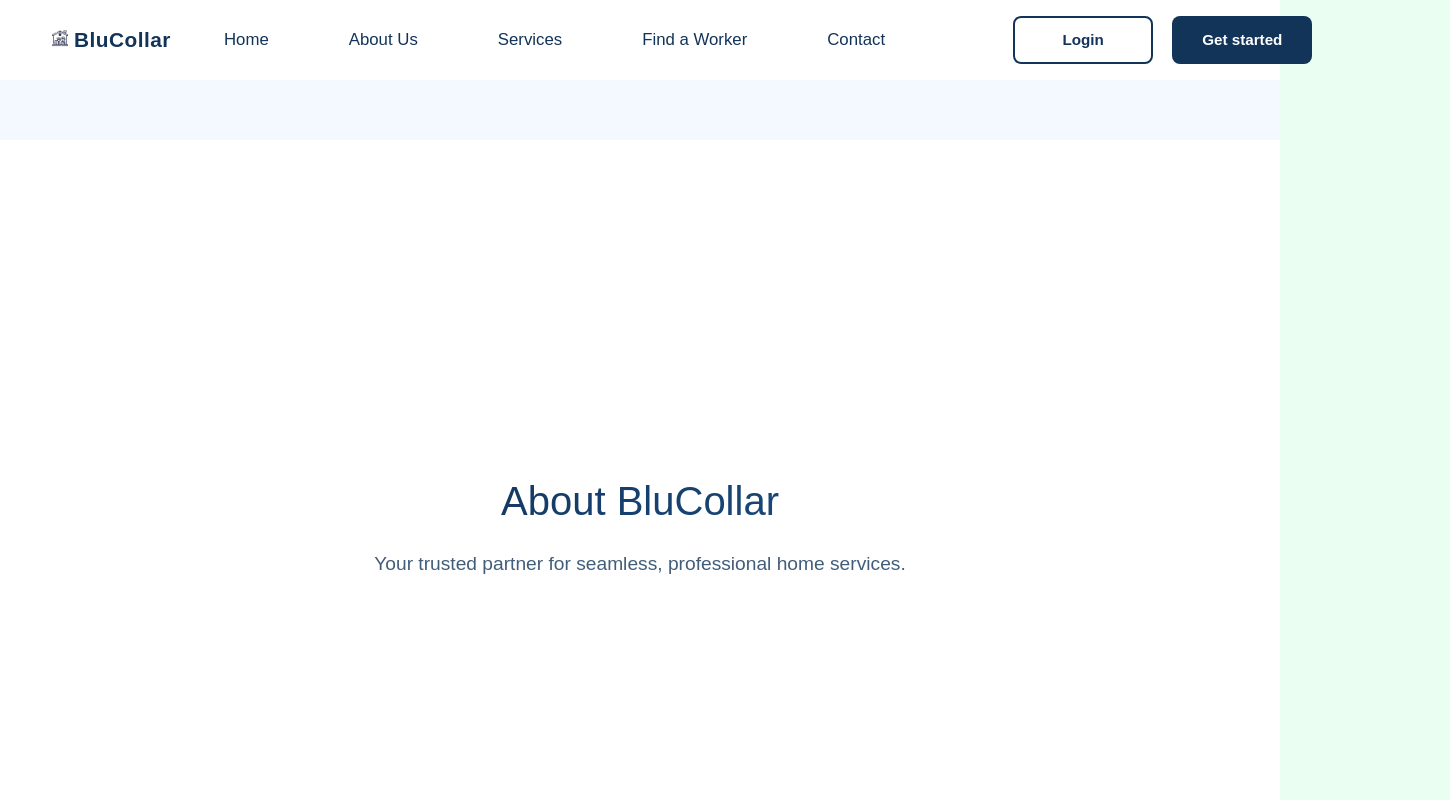
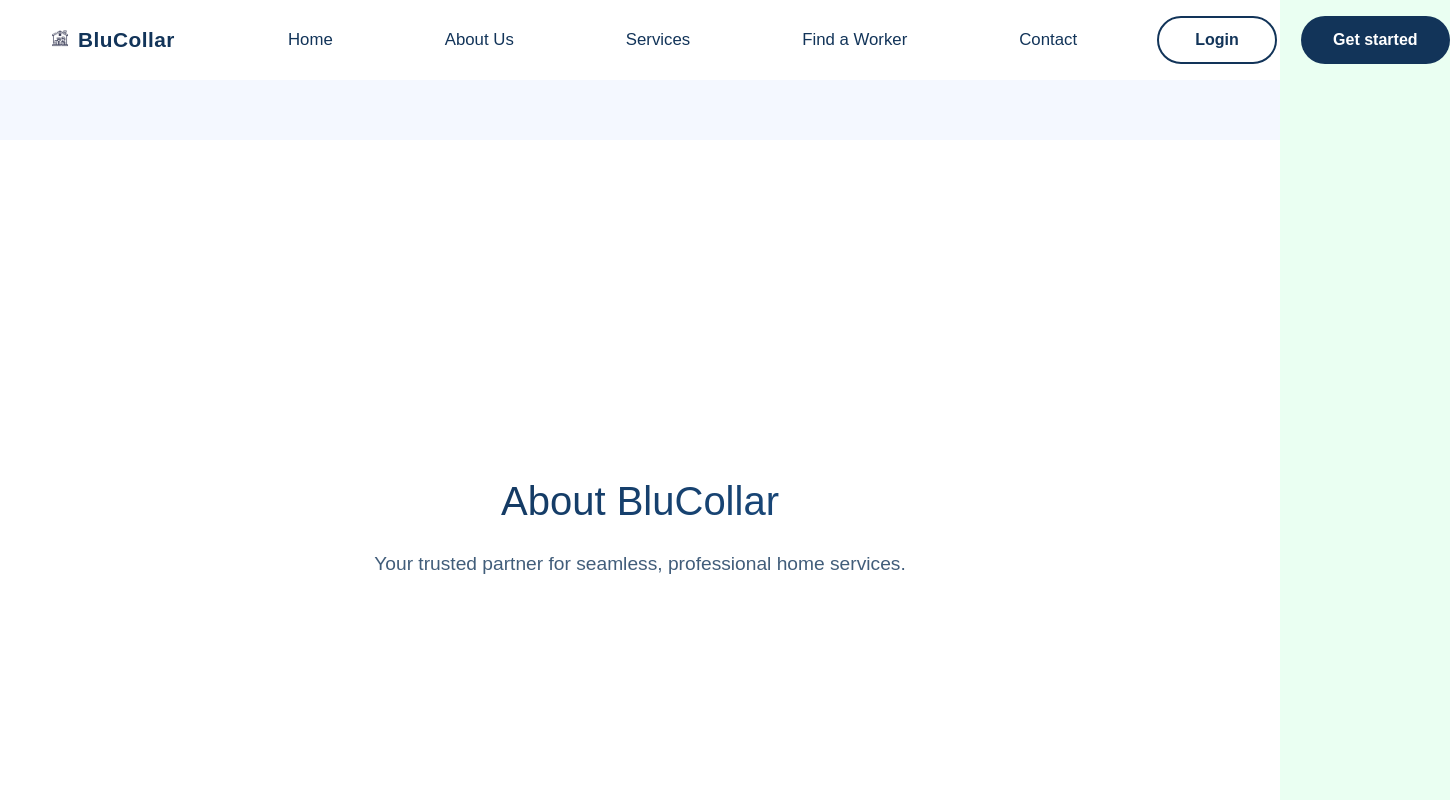
Before and after one commit to ananyactrl/BluCollar, a React (Vite) app in the folder frontend/: page /about in a window 1280 px wide. Shown: the top 800 px of the page, 1450 px wide, since content can reach past the window. Built offline with nearby package versions, Linux system fonts and the light colour scheme; no server answers.

Commit message:
added: fixed the css for the website

```diff
--- a/frontend/src/components/Header.css
+++ b/frontend/src/components/Header.css
@@ -16,25 +16,25 @@
 }
 
 .navbar-container {
-  display: flex;
-  align-items: center;
-  justify-content: space-between;
-  padding: 0 3rem;
-  height: 80px;
-  background: #fff;
-  width: 100%;
-  margin: 0;
-  box-sizing: border-box;
+  display: flex !important;
+  align-items: center !important;
+  justify-content: space-between !important;
+  padding: 0 3rem !important;
+  height: 80px !important;
+  background: #fff !important;
+  width: 100% !important;
+  margin: 0 !important;
+  box-sizing: border-box !important;
 }
 
 .logo {
-  display: flex;
-  align-items: center;
-  gap: 6px;
-  text-decoration: none;
-  margin-right: auto;
-  min-width: 160px;
-  flex-shrink: 0;
+  display: flex !important;
+  align-items: center !important;
+  gap: 6px !important;
+  text-decoration: none !important;
+  margin-right: auto !important;
+  min-width: 160px !important;
+  flex-shrink: 0 !important;
 }
 
 .logo-dots {
@@ -55,9 +55,9 @@
 
 .brand-name {
   font-size: 1.3rem !important;
-  font-weight: 700;
-  color: #123459;
-  letter-spacing: 0.5px;
+  font-weight: 700 !important;
+  color: #123459 !important;
+  letter-spacing: 0.5px !important;
   margin-left: 0 !important;
 }
 
@@ -70,13 +70,13 @@
 }
 
 .nav-links {
-  display: flex;
-  align-items: center;
-  gap: 3rem !important;
-  flex: 1;
-  justify-content: center;
-  white-space: nowrap;
-  margin: 0 4rem;
+  display: flex !important;
+  align-items: center !important;
+  gap: 5rem !important;
+  flex: 1 !important;
+  justify-content: center !important;
+  white-space: nowrap !important;
+  margin: 0 4rem !important;
 }
 
 .nav-link {
@@ -94,51 +94,50 @@
 }
 
 .nav-buttons {
-  display: flex;
-  align-items: center;
-  gap: 1rem;
-  flex-shrink: 0;
-  min-width: 240px;
-  justify-content: flex-end;
-  margin-left: 7rem;
-  margin-right: 7rem;
+  display: flex !important;
+  align-items: center !important;
+  gap: 1.5rem !important;
+  flex-shrink: 0 !important;
+  min-width: 240px !important;
+  justify-content: flex-end !important;
+  margin-left: auto !important;
+  margin-right: 0 !important;
 }
 
 .header-btn {
-  height: 46px;
-  min-width: 110px;
-  padding: 0.6rem 1.5rem;
-  font-size: 0.95rem;
-  border-radius: 23px;
-  font-weight: 600;
-  text-decoration: none;
-  transition: all 0.2s;
-  display: flex;
-  align-items: center;
-  justify-content: center;
-  border: none;
-  cursor: pointer;
-  box-sizing: border-box;
+  padding: 0.75rem 2rem !important;
+  border-radius: 9999px !important;
+  font-size: 1rem !important;
+  font-weight: 600 !important;
+  text-decoration: none !important;
+  transition: all 0.2s !important;
+  min-width: 120px !important;
+  height: 48px !important;
+  display: flex !important;
+  align-items: center !important;
+  justify-content: center !important;
+  border: none !important;
+  cursor: pointer !important;
 }
 
 .header-btn-outline {
-  color: #123459;
-  background: transparent;
+  color: #123459 !important;
+  background: transparent !important;
   border: 2px solid #123459 !important;
 }
 
 .header-btn-outline:hover {
-  background: #f5f8ff;
+  background: #f5f8ff !important;
 }
 
 .header-btn-solid {
-  background: #123459;
-  color: #fff;
-  border: none;
+  background: #123459 !important;
+  color: #fff !important;
+  border: none !important;
 }
 
 .header-btn-solid:hover {
-  background: #1A4C81;
+  background: #1A4C81 !important;
 }
 
 /* Mobile Header Styles */
```
